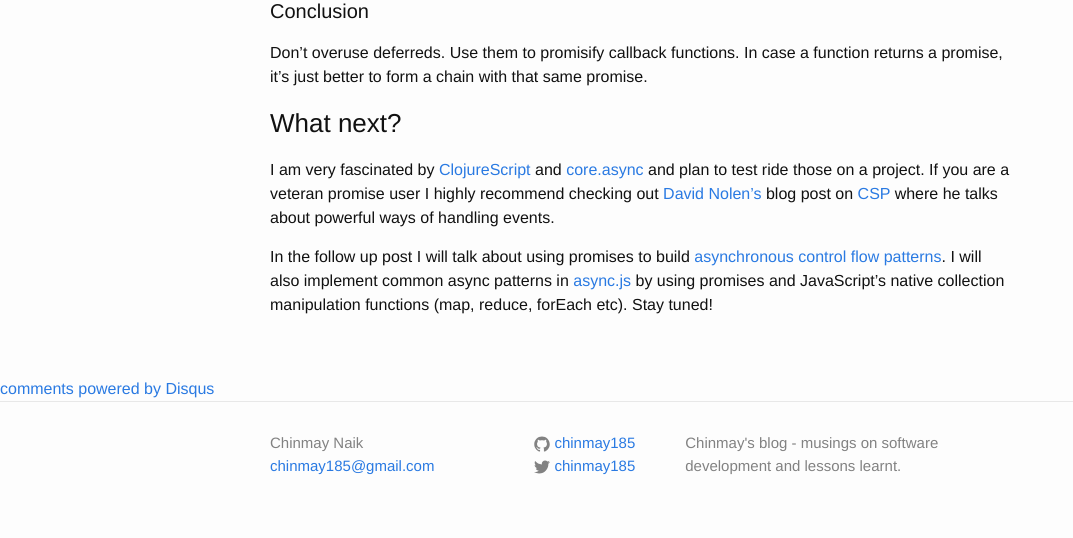
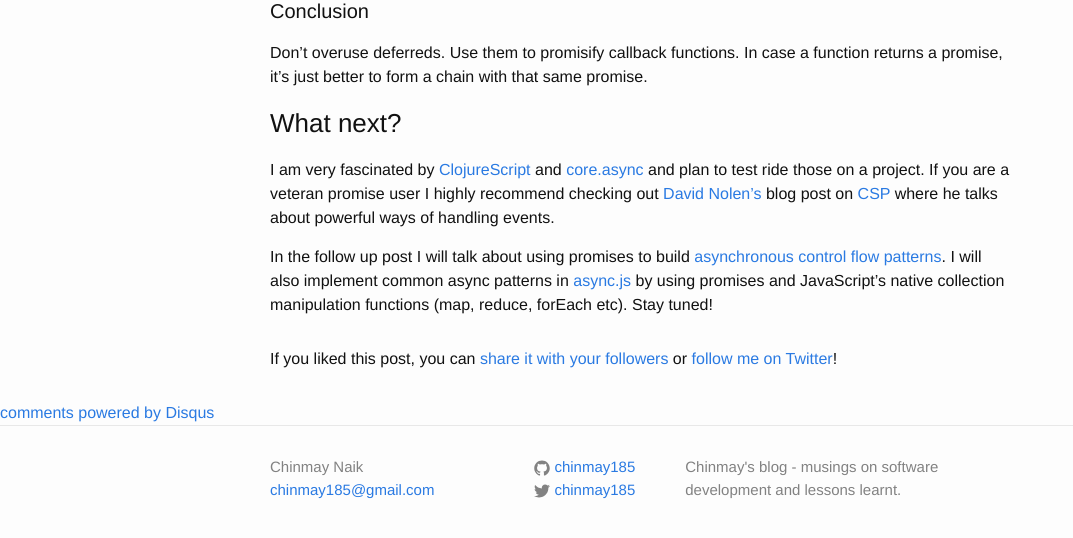
Before and after one commit to chinmay185/chinmay185.github.io, a Jekyll site: the page built from _posts/2015-04-10-javascript-promises-gotchas-antipatterns.md, in a window 1280 px wide and 900 px high, scrolled down 2725 px, cut to the strip 339-877 px from the top of the window. Shown: the whole strip, without its empty margins (0-1073 px from the left). Built offline with Jekyll 4.4.1, drawn with Linux system fonts in a browser that asks for light colours; comment, search, counter and statistics services are not loaded.

Commit message:
add twitter plug

```diff
--- /dev/null
+++ b/_includes/twitter_plug.html
@@ -0,0 +1,7 @@
+If you liked this post, you can
+<a href="https://twitter.com/intent/tweet?url={{ site.url }}{{ page.url }}&text={{ page.title }}&via=chinmay185"
+   target="_blank">
+  share it with your followers</a>
+or
+<a href="https://twitter.com/chinmay185">
+  follow me on Twitter</a>!
--- a/_layouts/post.html
+++ b/_layouts/post.html
@@ -12,4 +12,5 @@ layout: default
     {{ content }}
   </article>
 
+	{% include twitter_plug.html %}
 </div>
```
Also changed, not shown: _posts/2015-04-10-javascript-promises-gotchas-antipatterns.md (line endings or trailing spaces).
